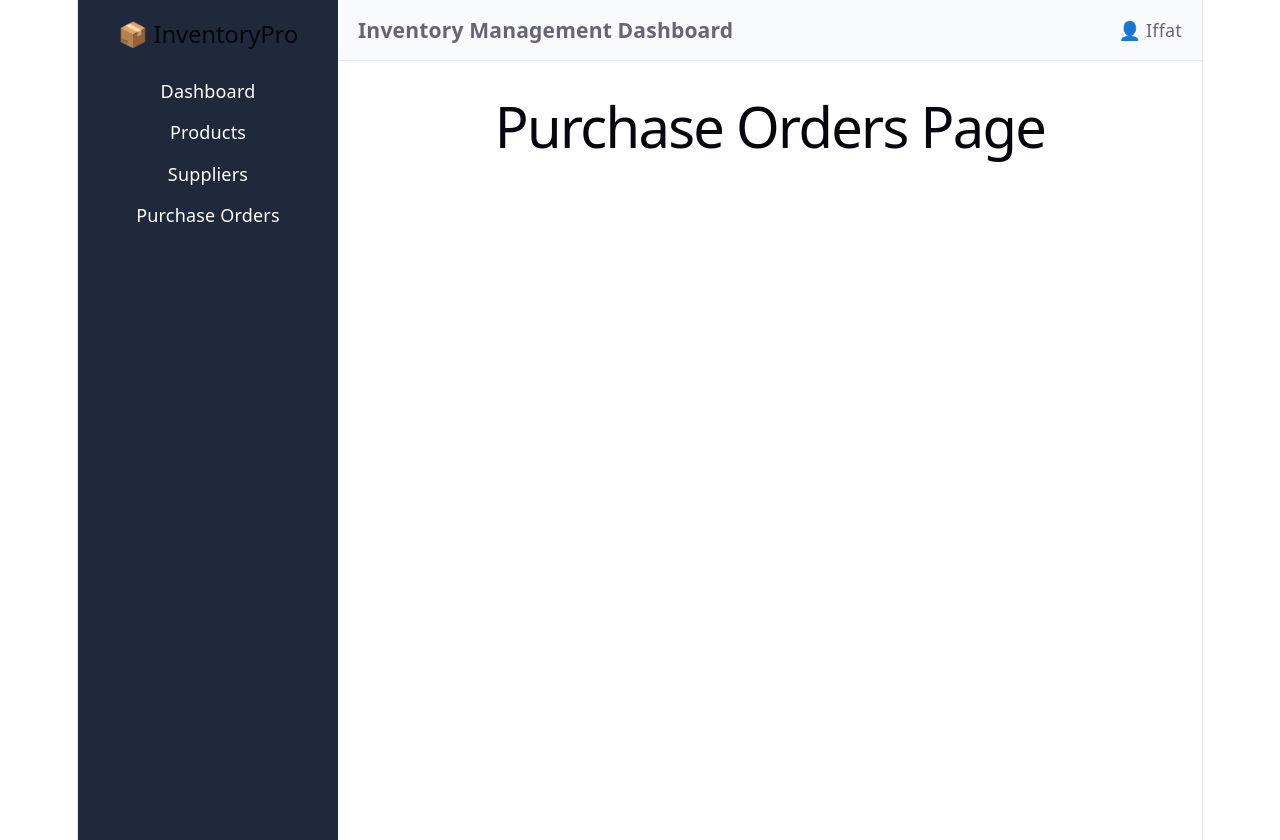
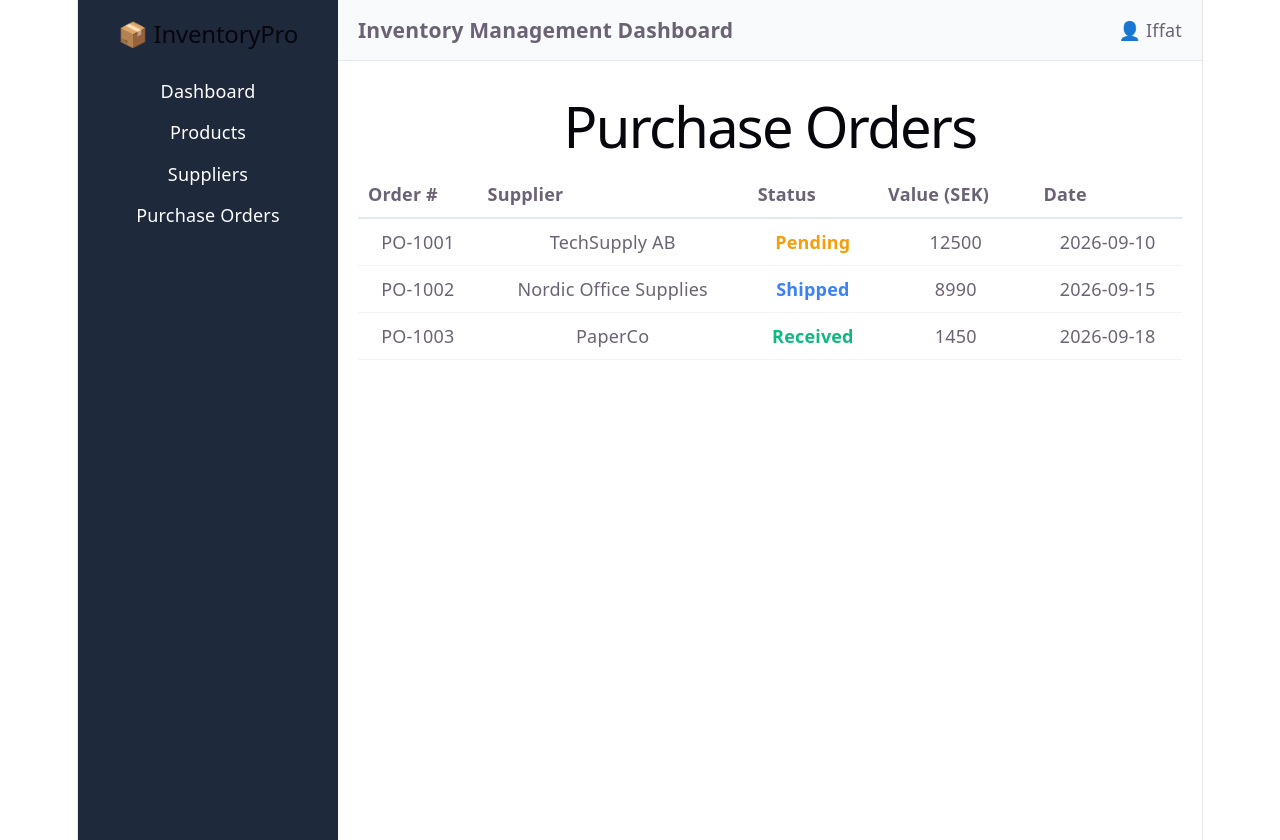
Before and after one commit to Iffat-Sudo/inventory-management-dashboard, a React (Vite) app: page /orders in a window 1280 px wide. Built offline with nearby package versions, Linux system fonts and the light colour scheme.

Commit message:
uild Dashboard, Products, Suppliers, and Purchase Orders pages with Redux data

```diff
--- /dev/null
+++ b/src/components/StatCard.tsx
@@ -0,0 +1,25 @@
+interface StatCardProps {
+  title: string;
+  value: number;
+  color: string;
+}
+
+function StatCard({ title, value, color }: StatCardProps) {
+  return (
+    <div
+      style={{
+        backgroundColor: 'white',
+        border: `1px solid ${color}`,
+        borderRadius: '8px',
+        padding: '20px',
+        flex: 1,
+        minWidth: '150px',
+      }}
+    >
+      <p style={{ margin: 0, color: '#64748b', fontSize: '14px' }}>{title}</p>
+      <h2 style={{ margin: '8px 0 0', color: color }}>{value}</h2>
+    </div>
+  );
+}
+
+export default StatCard;
--- a/src/pages/Dashboard/Dashboard.tsx
+++ b/src/pages/Dashboard/Dashboard.tsx
@@ -1,5 +1,28 @@
+import { useSelector } from 'react-redux';
+import type { RootState } from '../../store';
+import StatCard from '../../components/StatCard';
+
 function Dashboard() {
-  return <h1>Dashboard Page</h1>;
+  const products = useSelector((state: RootState) => state.products.items);
+
+  const totalProducts = products.length;
+  const inStock = products.filter((p) => p.currentStock > p.minStockLevel).length;
+  const lowStock = products.filter(
+    (p) => p.currentStock > 0 && p.currentStock <= p.minStockLevel
+  ).length;
+  const outOfStock = products.filter((p) => p.currentStock === 0).length;
+
+  return (
+    <div>
+      <h1>Dashboard</h1>
+      <div style={{ display: 'flex', gap: '16px', marginTop: '20px' }}>
+        <StatCard title="Total Products" value={totalProducts} color="#3B82F6" />
+        <StatCard title="In Stock" value={inStock} color="#10B981" />
+        <StatCard title="Low Stock" value={lowStock} color="#F59E0B" />
+        <StatCard title="Out of Stock" value={outOfStock} color="#EF4444" />
+      </div>
+    </div>
+  );
 }
 
 export default Dashboard;
--- a/src/pages/Products/Products.tsx
+++ b/src/pages/Products/Products.tsx
@@ -1,5 +1,38 @@
+import { useSelector } from 'react-redux';
+import type { RootState } from '../../store';
+
 function Products() {
-  return <h1>Products Page</h1>;
+  const products = useSelector((state: RootState) => state.products.items);
+
+  return (
+    <div>
+      <h1>Products</h1>
+      <table style={{ width: '100%', borderCollapse: 'collapse', marginTop: '20px' }}>
+        <thead>
+          <tr style={{ borderBottom: '2px solid #e2e8f0', textAlign: 'left' }}>
+            <th style={{ padding: '10px' }}>Name</th>
+            <th style={{ padding: '10px' }}>SKU</th>
+            <th style={{ padding: '10px' }}>Category</th>
+            <th style={{ padding: '10px' }}>Supplier</th>
+            <th style={{ padding: '10px' }}>Price (SEK)</th>
+            <th style={{ padding: '10px' }}>Stock</th>
+          </tr>
+        </thead>
+        <tbody>
+          {products.map((product) => (
+            <tr key={product.id} style={{ borderBottom: '1px solid #f1f5f9' }}>
+              <td style={{ padding: '10px' }}>{product.name}</td>
+              <td style={{ padding: '10px' }}>{product.sku}</td>
+              <td style={{ padding: '10px' }}>{product.category}</td>
+              <td style={{ padding: '10px' }}>{product.supplier}</td>
+              <td style={{ padding: '10px' }}>{product.price}</td>
+              <td style={{ padding: '10px' }}>{product.currentStock}</td>
+            </tr>
+          ))}
+        </tbody>
+      </table>
+    </div>
+  );
 }
 
 export default Products;
--- a/src/pages/PurchaseOrders/PurchaseOrders.tsx
+++ b/src/pages/PurchaseOrders/PurchaseOrders.tsx
@@ -1,5 +1,52 @@
+import { useSelector } from 'react-redux';
+import type { RootState } from '../../store';
+
+function getStatusColor(status: string) {
+  if (status === 'pending') return '#F59E0B';
+  if (status === 'shipped') return '#3B82F6';
+  return '#10B981'; // received
+}
+
 function PurchaseOrders() {
-  return <h1>Purchase Orders Page</h1>;
+  const orders = useSelector((state: RootState) => state.orders.items);
+
+  return (
+    <div>
+      <h1>Purchase Orders</h1>
+      <table style={{ width: '100%', borderCollapse: 'collapse', marginTop: '20px' }}>
+        <thead>
+          <tr style={{ borderBottom: '2px solid #e2e8f0', textAlign: 'left' }}>
+            <th style={{ padding: '10px' }}>Order #</th>
+            <th style={{ padding: '10px' }}>Supplier</th>
+            <th style={{ padding: '10px' }}>Status</th>
+            <th style={{ padding: '10px' }}>Value (SEK)</th>
+            <th style={{ padding: '10px' }}>Date</th>
+          </tr>
+        </thead>
+        <tbody>
+          {orders.map((order) => (
+            <tr key={order.id} style={{ borderBottom: '1px solid #f1f5f9' }}>
+              <td style={{ padding: '10px' }}>{order.orderNumber}</td>
+              <td style={{ padding: '10px' }}>{order.supplierName}</td>
+              <td style={{ padding: '10px' }}>
+                <span
+                  style={{
+                    color: getStatusColor(order.status),
+                    fontWeight: 'bold',
+                    textTransform: 'capitalize',
+                  }}
+                >
+                  {order.status}
+                </span>
+              </td>
+              <td style={{ padding: '10px' }}>{order.orderValue}</td>
+              <td style={{ padding: '10px' }}>{order.orderDate}</td>
+            </tr>
+          ))}
+        </tbody>
+      </table>
+    </div>
+  );
 }
 
 export default PurchaseOrders;
--- a/src/pages/Suppliers/Suppliers.tsx
+++ b/src/pages/Suppliers/Suppliers.tsx
@@ -1,5 +1,34 @@
+import { useSelector } from 'react-redux';
+import type { RootState } from '../../store';
+
 function Suppliers() {
-  return <h1>Suppliers Page</h1>;
+  const suppliers = useSelector((state: RootState) => state.suppliers.items);
+
+  return (
+    <div>
+      <h1>Suppliers</h1>
+      <table style={{ width: '100%', borderCollapse: 'collapse', marginTop: '20px' }}>
+        <thead>
+          <tr style={{ borderBottom: '2px solid #e2e8f0', textAlign: 'left' }}>
+            <th style={{ padding: '10px' }}>Name</th>
+            <th style={{ padding: '10px' }}>Email</th>
+            <th style={{ padding: '10px' }}>Phone</th>
+            <th style={{ padding: '10px' }}>Address</th>
+          </tr>
+        </thead>
+        <tbody>
+          {suppliers.map((supplier) => (
+            <tr key={supplier.id} style={{ borderBottom: '1px solid #f1f5f9' }}>
+              <td style={{ padding: '10px' }}>{supplier.name}</td>
+              <td style={{ padding: '10px' }}>{supplier.contactEmail}</td>
+              <td style={{ padding: '10px' }}>{supplier.phone}</td>
+              <td style={{ padding: '10px' }}>{supplier.address}</td>
+            </tr>
+          ))}
+        </tbody>
+      </table>
+    </div>
+  );
 }
 
 export default Suppliers;
```
